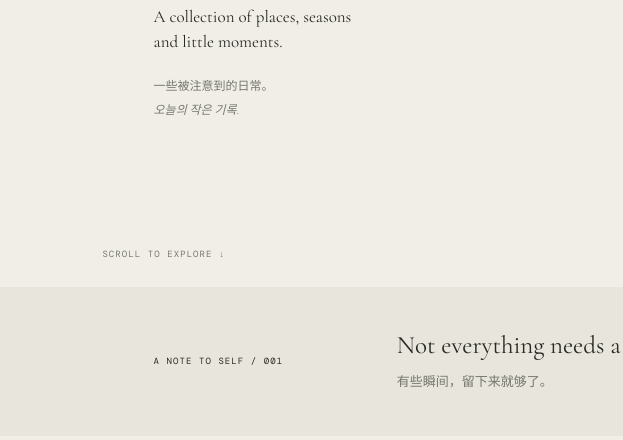
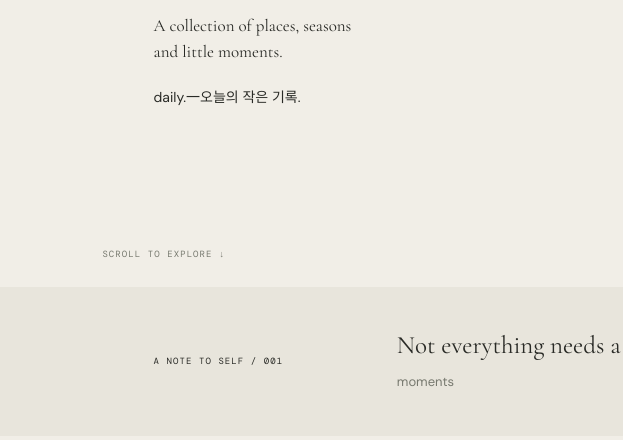
Before and after one commit to Laylaccch/personal-archive, a plain HTML site: page index.html in a window 1280 px wide. Shown: the part 479-919 px from the top of the page, 0-623 px from the left. Drawn offline with nearby package versions, Linux system fonts and the light colour scheme.

Commit message:
Update index.html

```diff
--- a/index.html
+++ b/index.html
@@ -27,7 +27,7 @@
         <p class="eyebrow">A PERSONAL VISUAL ARCHIVE</p>
         <h1>Things<br><em>I noticed.</em></h1>
         <p class="hero-sub">A collection of places, seasons<br>and little moments.</p>
-        <p class="hero-cn">一些被注意到的日常。<span lang="ko">오늘의 작은 기록.</span></p>
+        <p class="hero-en">daily.一<span lang="ko">오늘의 작은 기록.</span></p>
       </div>
       <figure class="hero-image">
         <img src="https://images.unsplash.com/photo-1470252649378-9c29740c9fa8?auto=format&fit=crop&w=1800&q=88" alt="Golden light falling across a quiet landscape">
@@ -39,7 +39,7 @@
 
     <section class="intro-strip">
       <span class="section-index mono">A NOTE TO SELF / 001</span>
-      <p>Not everything needs a reason to be kept.<br><em>有些瞬间，留下来就够了。</em></p>
+      <p>Not everything needs a reason to be kept.<br><em>moments</em></p>
       <span class="ko-note" lang="ko">천천히, 오래 바라보기.</span>
     </section>
 
```
